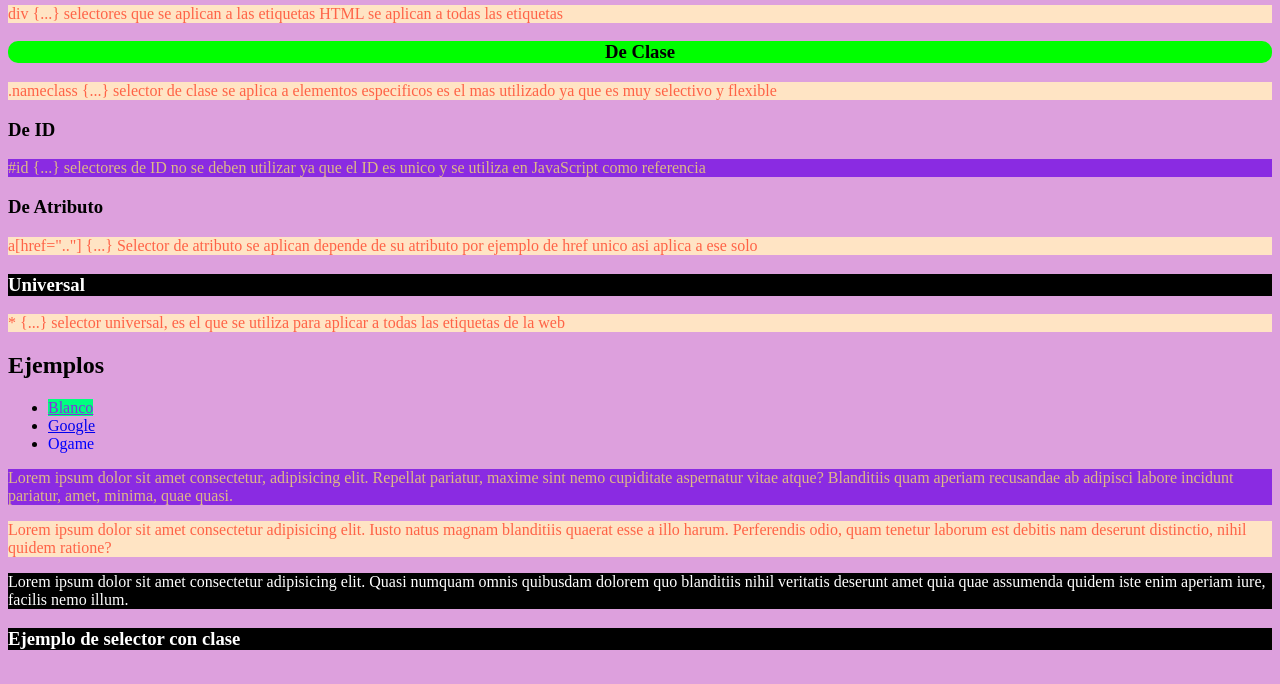
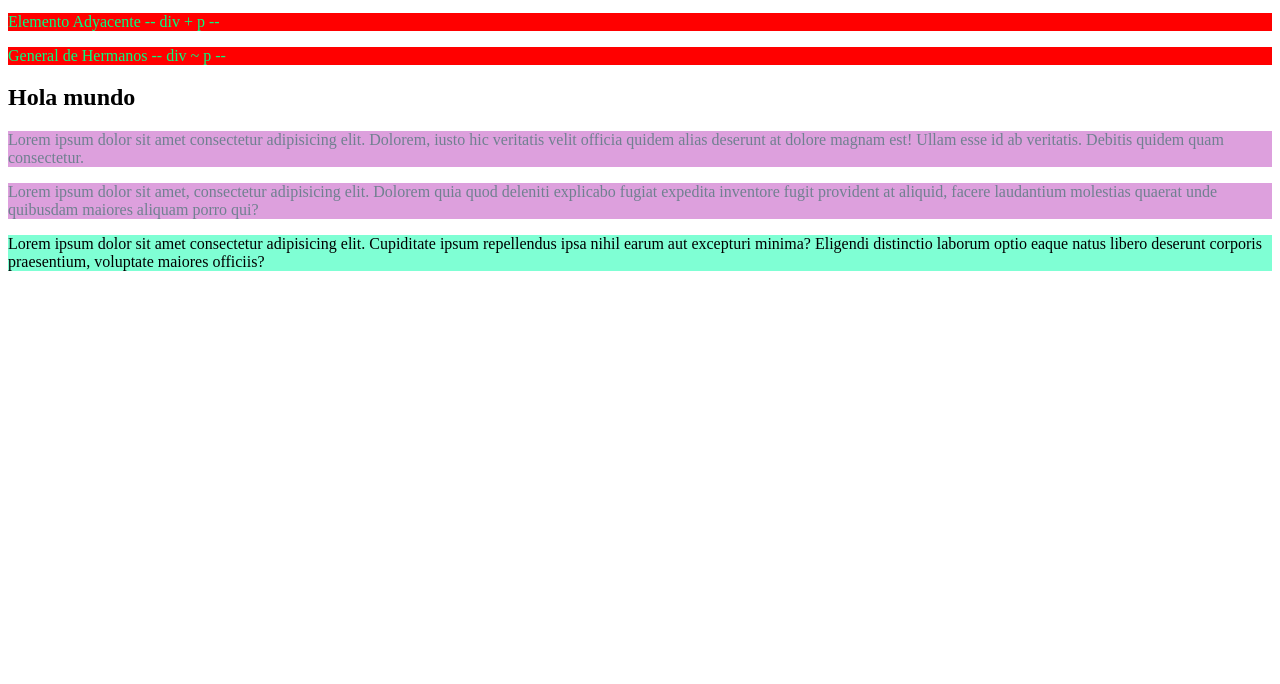
Before and after one commit to RaccoonMask/Front-End-RaccoonMask, a plain HTML site: page 04_CSS-selectores_y_valores/index.html in a window 1280 px wide. Shown: the part 116-800 px from the top of the page. Drawn offline with Linux system fonts and the light colour scheme.

Commit message:
Ejemplo de selector descendiente

```diff
--- a/04_CSS-selectores_y_valores/index.html
+++ b/04_CSS-selectores_y_valores/index.html
@@ -6,70 +6,36 @@
     <meta name="viewport" content="width=device-width, initial-scale=1.0">
     <title>Document</title>
     <style>
-        *{
-            background-color: plum;
-        }
         p{
-            background-color: bisque;
-            color: tomato;
-        }
-        .clase_azul{
-            background-color: black;
-            color: white;
-        }
-        #selector_id {
-            background-color: lime;
-            text-align: center;
-            border-radius: 10px;
+            background-color: red;
+            color: springgreen;
         }
 
-        a[href="#"]{
-            color: blueviolet;
-            background-color: springgreen;
+        section div p{
+            background-color: plum;
+            color: slategray;
         }
 
-        a[href="http://www.ogame.com.es"]{
-            text-decoration: none;
-            color: blue;
+        section p{
+            background-color: aquamarine;
+            color: black;
         }
-
-        p[title="Parrafo"] {
-            background-color: blueviolet;
-            color: burlywood;
-        }
-
     </style>
 </head>
 <body>
-    <h1>Selectores Basicos</h1>
+    <h4>Selectores combinadore</h4>
+    <p>Descendientes -- section p a --</p>
+    <p>Hijo Directo -- div > p --</p>
+    <p>Elemento Adyacente -- div + p --</p>
+    <p>General de Hermanos -- div ~ p --</p>
     <section>
-    <h3 id="selector_id">De tipo</h3>
-    <p> div {...} selectores que se aplican a las etiquetas HTML se aplican a todas las etiquetas</p>
-    <h3 id="selector_id">De Clase</h3>
-    <p> .nameclass {...} selector de clase se aplica a elementos especificos es el mas utilizado ya que es muy selectivo y flexible</p>
-    <h3>De ID</h3>
-    <p title="Parrafo"> #id {...} selectores de ID no se deben utilizar ya que el ID es unico y se utiliza en JavaScript como referencia</p>
-    <h3>De Atributo</h3>
-    <p> a[href=".."] {...} Selector de atributo se aplican depende de su atributo por ejemplo de href unico asi aplica a ese solo</p>
-    <h3 class="clase_azul">Universal</h3>
-    <p> * {...} selector universal, es el que se utiliza para aplicar a todas las etiquetas de la web</p>
+        <h2>Hola mundo</h2>
+        <div>
+            <p>Lorem ipsum dolor sit amet consectetur adipisicing elit. Dolorem, iusto hic veritatis velit officia quidem alias deserunt at dolore magnam est! Ullam esse id ab veritatis. Debitis quidem quam consectetur.</p>
+            <p>Lorem ipsum dolor sit amet, consectetur adipisicing elit. Dolorem quia quod deleniti explicabo fugiat expedita inventore fugit provident at aliquid, facere laudantium molestias quaerat unde quibusdam maiores aliquam porro qui?</p>
+        </div>
+        <p>Lorem ipsum dolor sit amet consectetur adipisicing elit. Cupiditate ipsum repellendus ipsa nihil earum aut excepturi minima? Eligendi distinctio laborum optio eaque natus libero deserunt corporis praesentium, voluptate maiores officiis?</p>
     </section>
 
-    <section>
-        <h2>Ejemplos</h2>
-
-        <nav>
-            <ul>
-                <li><a href="#"> Blanco </a></li>
-                <li><a href="http://www.gooogle.com" target="_blank"> Google </a></li>
-                <li><a href="http://www.ogame.com.es"> Ogame </a></li>
-            </ul>
-        </nav>
-        <p title="Parrafo">Lorem ipsum dolor sit amet consectetur, adipisicing elit. Repellat pariatur, maxime sint nemo cupiditate aspernatur vitae atque? Blanditiis quam aperiam recusandae ab adipisci labore incidunt pariatur, amet, minima, quae quasi.</p>
-        <p>Lorem ipsum dolor sit amet consectetur adipisicing elit. Iusto natus magnam blanditiis quaerat esse a illo harum. Perferendis odio, quam tenetur laborum est debitis nam deserunt distinctio, nihil quidem ratione?</p>
-        <p class="clase_azul">Lorem ipsum dolor sit amet consectetur adipisicing elit. Quasi numquam omnis quibusdam dolorem quo blanditiis nihil veritatis deserunt amet quia quae assumenda quidem iste enim aperiam iure, facilis nemo illum.</p>
-
-        <h3 class="clase_azul">Ejemplo de selector con clase</h3>
-    </section>
 </body>
 </html>
```
